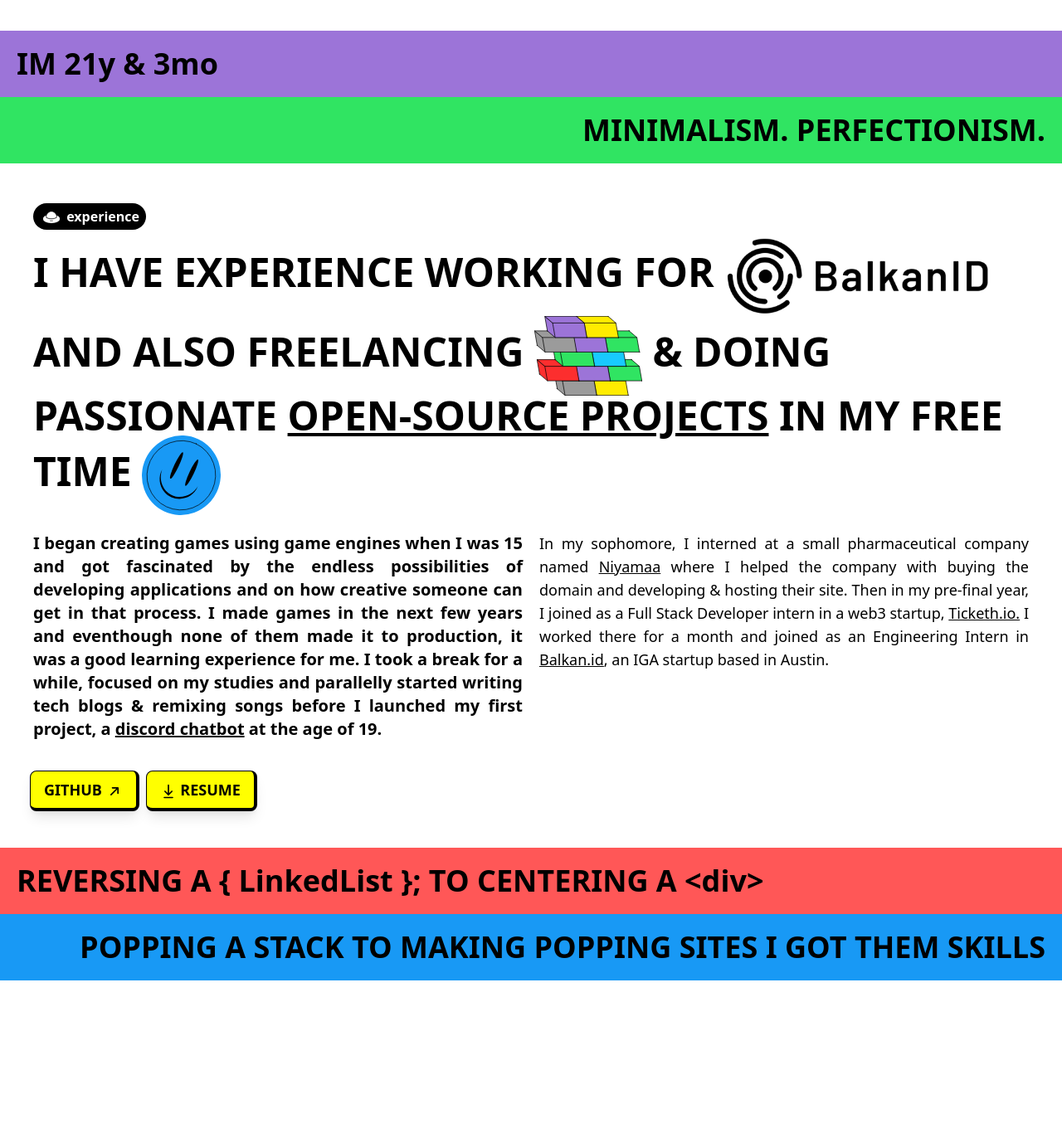
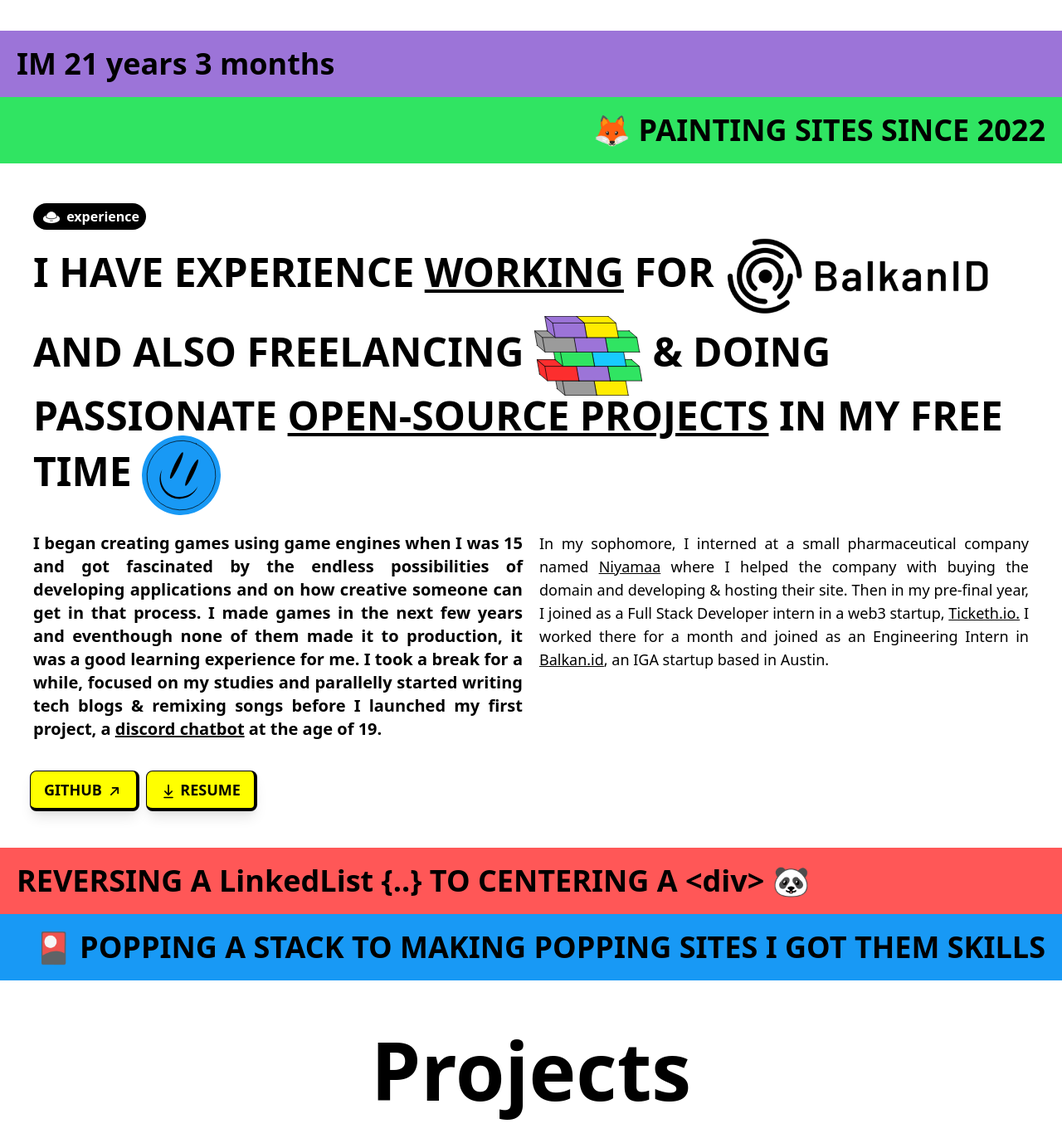
Before and after one commit to thenithinbalaji/thenithinbalaji.github.io, a plain HTML site: page index.html in a window 1280 px wide. Shown: the part 1240-2618 px from the top of the page at 83% size. Before the commit the page ends 2422 px from the top, so only its background shows below. Drawn offline with nearby package versions, Linux system fonts and the light colour scheme; no server answers.

Commit message:
which came as a surprise

```diff
--- a/index.html
+++ b/index.html
@@ -4,15 +4,22 @@
 <head>
     <meta charset="UTF-8">
     <meta name="viewport" content="width=device-width, initial-scale=1.0">
-    <title>Nithin</title>
+    <title>Nithin's Site</title>
+
+    <!-- Favicon -->
+    <link rel="apple-touch-icon" sizes="180x180" href="./assets/favicon_io/apple-touch-icon.png">
+    <link rel="icon" type="image/png" sizes="32x32" href="./assets/favicon_io/favicon-32x32.png">
+    <link rel="icon" type="image/png" sizes="16x16" href="./assets/favicon_io/favicon-16x16.png">
+    <link rel="manifest" href="./assets/favicon_io/site.webmanifest">
+    <!--  -->
 
     <!-- Styles -->
     <script src="https://cdn.tailwindcss.com"></script>
-    <link rel="stylesheet" href="styles.css">
+    <link rel="stylesheet" href="./styles.css">
 
     <style>
         * {
-            cursor: url("assets/cursor3.svg"), auto;
+            cursor: url("./assets/cursor3.svg"), auto;
             margin: 0;
         }
 
@@ -72,7 +79,7 @@
     <!--  -->
 
     <!-- Script -->
-    <script src="index.js" defer></script>
+    <script src="./index.js" defer></script>
     <!--  -->
 </head>
 
@@ -158,7 +165,7 @@
     <div class="bg-[#30E462] p-2 md:p-5">
         <p
             class="text-sm sm:text-xl md:text-2xl lg:text-4xl font-black selection:bg-none text-center sm:text-right uppercase">
-            Minimalism. Perfectionism.
+            🦊 PAINTING SITES SINCE 2022
         </p>
     </div>
 
@@ -186,7 +193,8 @@
 
         <p
             class="text-xl sm:text-2xl md:text-3xl lg:text-4xl xl:text-5xl 2xl:text-6xl uppercase font-bold my-auto selection:bg-none">
-            I have experience working for
+            I have experience <a href="https://www.linkedin.com/in/thenithinbalaji/" target="_blank"
+                rel="noopener noreferrer" class="cursor-pointer underline">working</a> for
             <img class="inline-block h-8 md:h-16 lg:h-24 selection:bg-none" id="company-logo">
             and also freelancing
             <img src="./assets/bricks.svg" class="inline-block h-8 md:h-16 lg:h-24 selection:bg-none">
@@ -263,13 +271,19 @@
 
     <div class="bg-[#FF5757] p-2 md:p-5">
         <p class="text-xs sm:text-xl md:text-2xl lg:text-4xl font-black selection:bg-none text-left">
-            REVERSING A { LinkedList }; TO CENTERING A &lt;div&gt;
+            REVERSING A LinkedList {..} TO CENTERING A &lt;div&gt; 🐼
         </p>
     </div>
 
     <div class="bg-[#1899F5] p-2 md:p-5">
         <p class="text-xs sm:text-xl md:text-2xl lg:text-4xl font-black selection:bg-none text-right uppercase">
-            POPPING A STACK TO MAKING POPPING SITES I GOT THEM SKILLS
+            🎴 POPPING A STACK TO MAKING POPPING SITES I GOT THEM SKILLS
+        </p>
+    </div>
+
+    <div class="p-5 sm:p-10">
+        <p class="font-bold text-4xl md:text-6xl lg:text-8xl h-fit my-auto selection:bg-none text-center mt-5">
+            Projects
         </p>
     </div>
 </body>
--- a/index.js
+++ b/index.js
@@ -165,7 +165,7 @@ function setbdate() {
     var years = Math.floor(days / 365); // Assuming a year has 365 days
     var months = Math.floor((days % 365) / 30); // Assuming a month has 30 days
 
-    var message = "IM " + years + "y & " + months + "mo";
+    var message = "IM " + years + " years" + " " + months + " months";
 
     document.getElementById("born-date").innerHTML = message;
 }
```
Also changed, not shown: assets/favicon_io/about.txt (added), assets/favicon_io/android-chrome-192x192.png (added), assets/favicon_io/android-chrome-512x512.png (added), assets/favicon_io/apple-touch-icon.png (added), assets/favicon_io/favicon-16x16.png (added), assets/favicon_io/favicon-32x32.png (added), assets/favicon_io/favicon.ico (added), assets/favicon_io/site.webmanifest (added).
